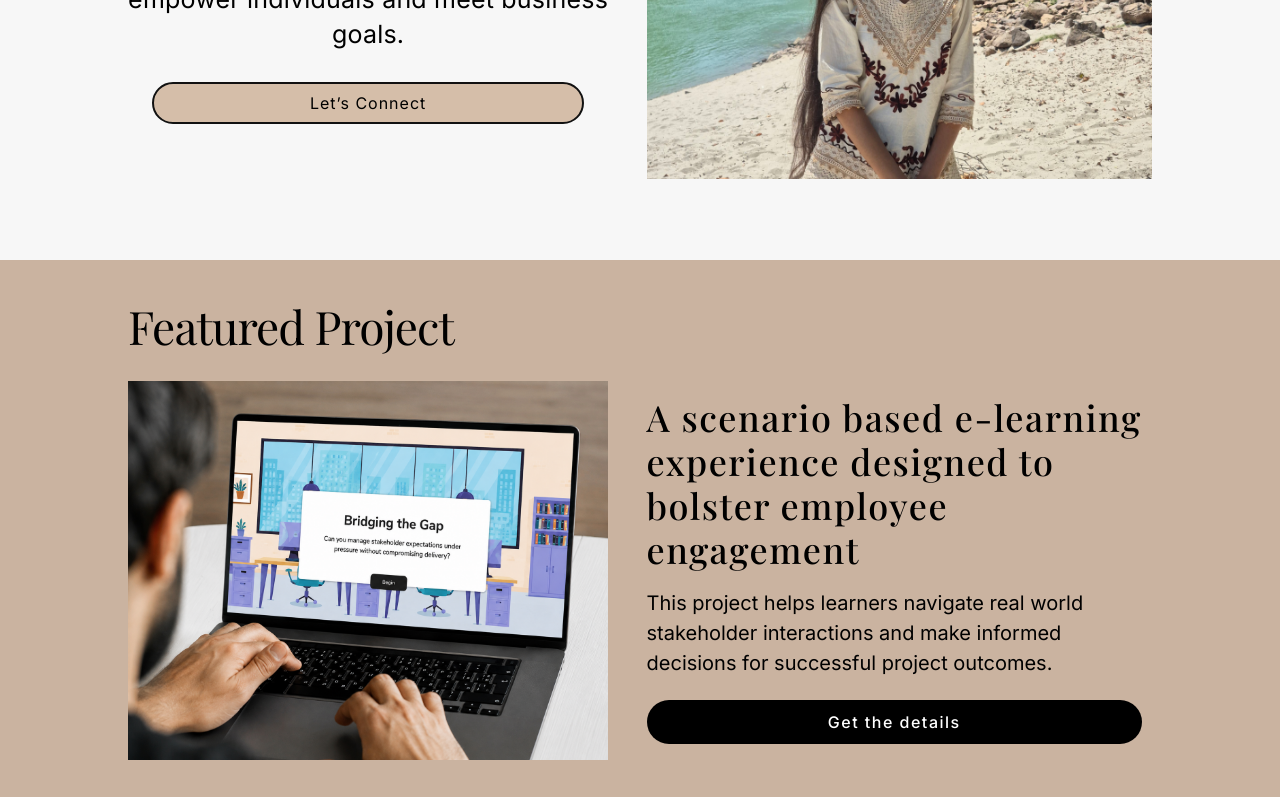
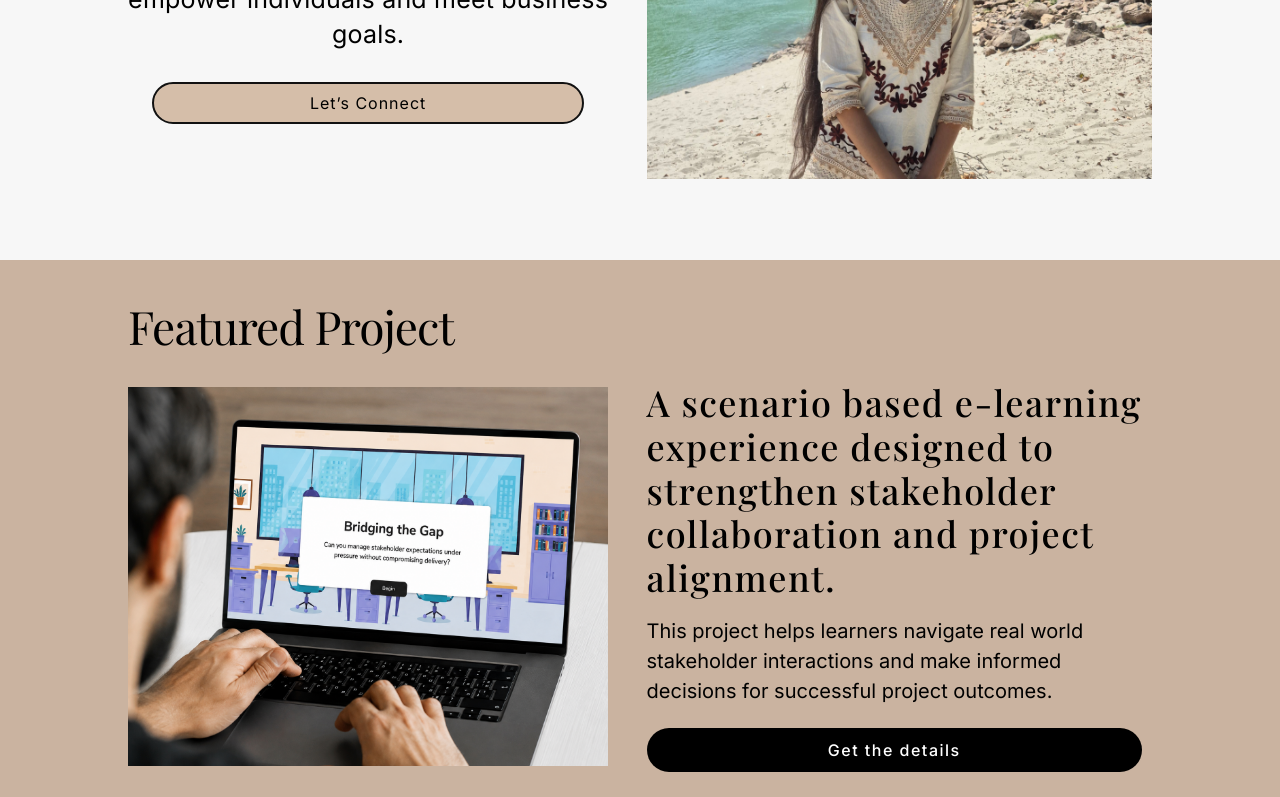
Before and after one commit to Atishay555/IkshitaPortfolio, a React (Vite) app in the folder frontend/: page / in a window 1280 px wide. Shown: the part 513-1310 px from the top of the page. Built offline with nearby package versions, Linux system fonts and the light colour scheme.

Commit message:
updated heading

```diff
--- a/frontend/src/Components/FeaturedProject.jsx
+++ b/frontend/src/Components/FeaturedProject.jsx
@@ -8,7 +8,7 @@ const FeaturedProject = () => {
       <div className='featuredSection'>
         <img src="/images/featuredProject.png" alt="featuredProject" />
         <div className='featuredRightSection'>
-          <h3>A scenario based e-learning experience designed to bolster employee engagement</h3>
+          <h3>A scenario based e-learning experience designed to strengthen stakeholder collaboration and project alignment.</h3>
           <p>This project helps learners navigate real world stakeholder interactions and make informed decisions for successful project outcomes.</p>
           <a href="/featured-project" className="detailsButton"><button>
   Get the details
```
